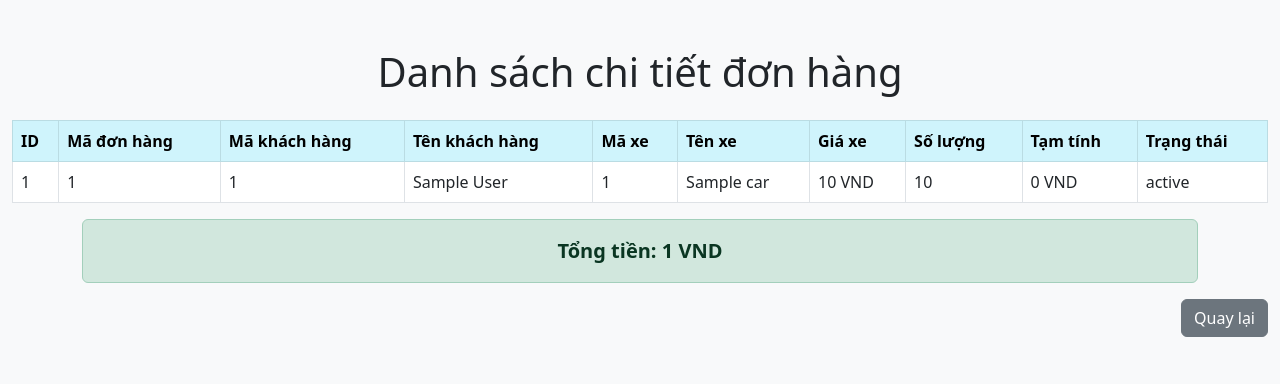
After one commit to tonit04/porsche_store_php, a PHP site: template views/admin/order_detail.php in a window 1280 px wide. The commit adds this page. Shown: the top 384 px of the page. Run offline with PHP 8.4, Linux system fonts and the light colour scheme; the template is opened without the code that fills it: most values are stand-ins (such as "Sample title", 1, 10 or a date in 2020).

Commit message:
hoan thanh quan ly don hang va chi tiet don hang

```diff
--- /dev/null
+++ b/views/admin/order_detail.php
@@ -0,0 +1,61 @@
+<!DOCTYPE html>
+<html lang="vi">
+
+<head>
+    <meta charset="UTF-8">
+    <title>Danh sách chi tiết đơn hàng</title>
+    <link href="https://cdn.jsdelivr.net/npm/bootstrap@5.3.0/dist/css/bootstrap.min.css" rel="stylesheet">
+    <link href="https://cdn.jsdelivr.net/npm/bootstrap-icons@1.10.5/font/bootstrap-icons.css" rel="stylesheet">
+</head>
+
+<body class="bg-light">
+
+    <div class="container-fluid py-5">
+        <h1 class="text-center mb-4">Danh sách chi tiết đơn hàng</h1>
+
+        <table class="table table-bordered table-hover align-middle">
+            <thead class="table-info">
+                <tr>
+                    <th>ID</th>
+                    <th>Mã đơn hàng</th>
+                    <th>Mã khách hàng</th>
+                    <th>Tên khách hàng</th>
+                    <th>Mã xe</th>
+                    <th>Tên xe</th>
+                    <th>Giá xe</th>
+                    <th>Số lượng</th>
+                    <th>Tạm tính</th>
+                    <th>Trạng thái</th>
+                </tr>
+            </thead>
+            <tbody>
+                <?php foreach ($orderDetails as $od): ?>
+                    <tr>
+                        <td><?= htmlspecialchars($od->id) ?></td>
+                        <td><?= htmlspecialchars($od->order_id) ?></td>
+                        <td><?= htmlspecialchars($od->order->user_id) ?></td>
+                        <td><?= htmlspecialchars($od->order->user->full_name) ?></td>
+                        <td><?= htmlspecialchars($od->car_id) ?></td>
+                        <td><?= htmlspecialchars($od->car->name) ?></td>
+                        <td><?= number_format($od->price, 0, ',', '.') ?> VND</td>
+                        <td><?= htmlspecialchars($od->quantity) ?></td>
+                        <td><?= number_format($od->subtotal, 0, ',', '.') ?> VND</td>
+                        <td><?= htmlspecialchars($od->order->status) ?></td>
+                    </tr>
+                <?php endforeach; ?>
+            </tbody>
+        </table>
+        <div class="container">
+            <?php if (!empty($orderDetails)): ?>
+                <div class="alert alert-success text-center fw-bold fs-5">
+                    Tổng tiền: <?= number_format($od->order->total_amount, 0, ',', '.') ?> VND
+                </div>
+            <?php endif; ?>
+        </div>
+        <div class="text-end">
+            <a href="index.php?controller=OrderAdmin&action=index" class="btn btn-secondary">Quay lại</a>
+        </div>
+    </div>
+</body>
+
+</html>
```
Also changed, not shown: controllers/OrderAdminController.php (+4 -3 lines), models/Order.php (+23 -4 lines), models/OrderDetail.php (added, +90 -0 lines), views/admin/order_list.php (+4 -3 lines).
